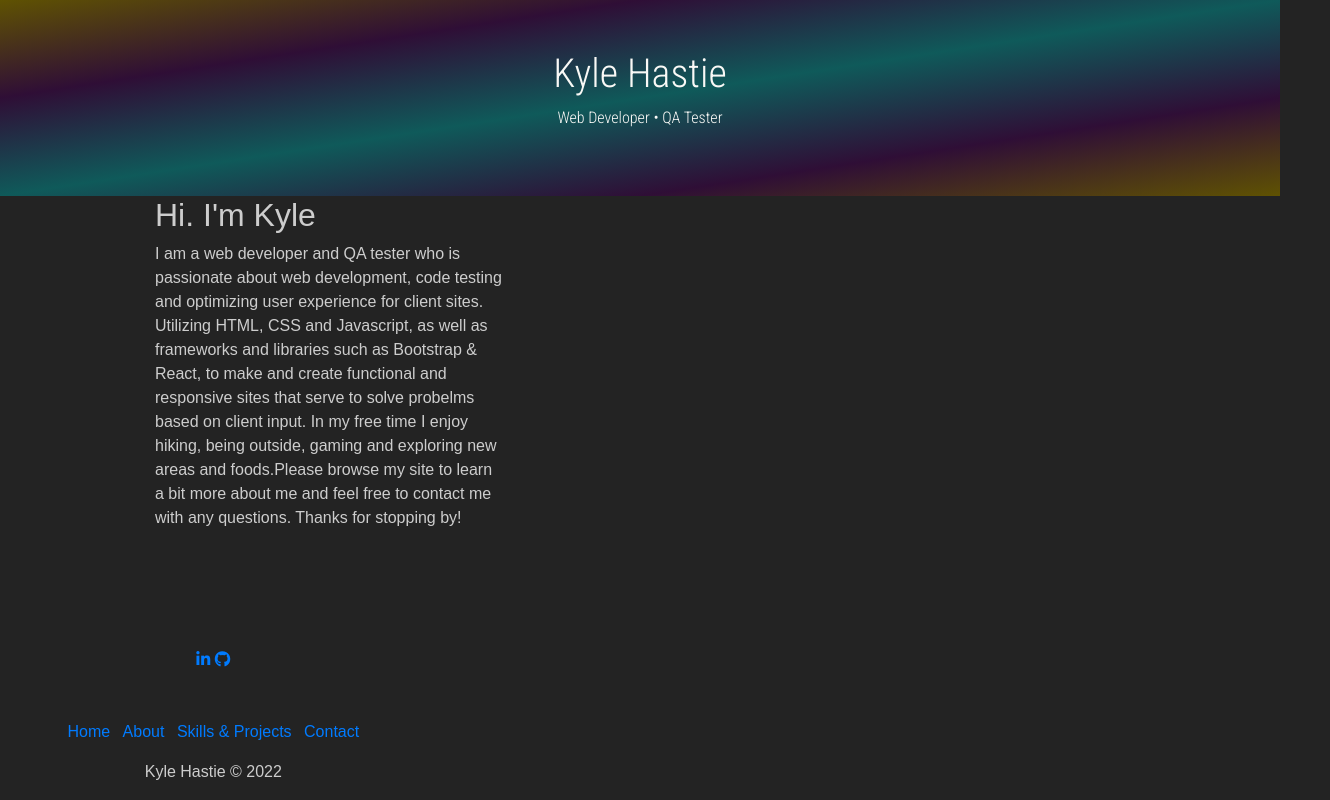
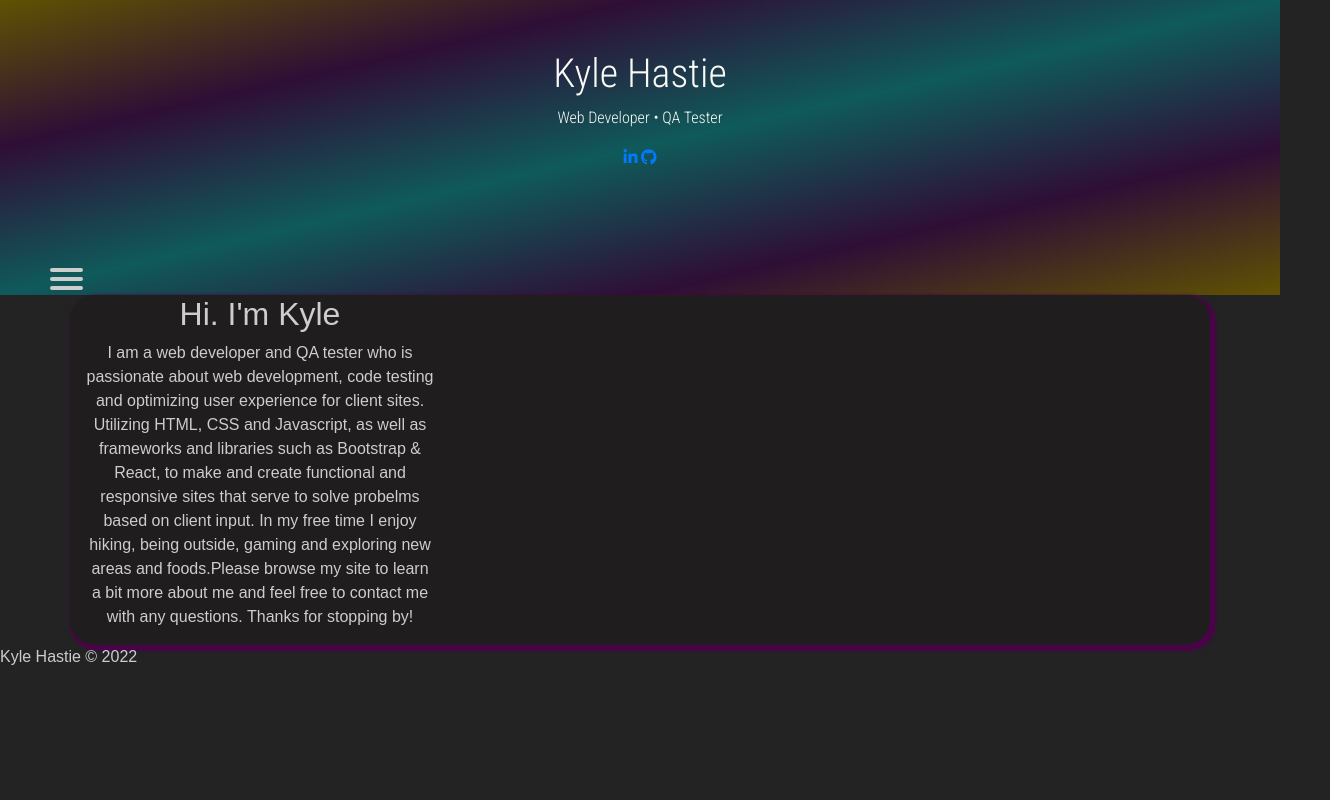
Before and after one commit to kchastie/personalSite, a website: page index.html in a window 1280 px wide. Shown: the whole page, 1330 px wide, since content can reach past the window. Drawn offline with nearby package versions, Linux system fonts and the light colour scheme.

Commit message:
Cleaned up

```diff
--- a/index.html
+++ b/index.html
@@ -15,8 +15,37 @@
     <header>
         <h1>Kyle Hastie</h1>
         <p> Web Developer &bull; QA Tester</p>
+            <div class="container" id= "social">
+                <div class="row">
+                    <div class="col-md-12">
+                        <div class="mb-5 flex-center">
+                            <a class="li-ic" href="https://www.linkedin.com/in/kyle-hastie/">
+                                <i class="fab fa-linkedin-in"> </i>
+                            </a>
+                            <a class="gh-ic" href="https://github.com/kchastie/kchastie">
+                             <i class="fa-brands fa-github"></i>
+                            </a>
+                        </div>
+                    </div>
+                </div>
+            </div>
+        </div>
+        <nav role="navigation">
+            <div id="menuToggle">
+                <input type="checkbox"/>
+                <span></span>
+                <span></span>
+                <span></span>
+                <ul id="menu">
+                    <a href="#"><li>Home</li></a>
+                    <a href="#"><li>About</li></a>
+                    <a href="#"><li>Skills & Projects</li></a>
+                    <a href="#"><li>Contact</li></a>
+                  </ul>
+                </div>
+              </nav>
     </header>
-    <div class="container float-right" id="mainContainer">
+    <div class="container" id="mainContainer">
         <div class="row">
             <div class="col col-sm-4 vstack gap-3">
             <h2>Hi. I'm Kyle</h2>
@@ -29,27 +58,7 @@
     <script src="https://cdn.jsdelivr.net/npm/bootstrap@4.6.0/dist/js/bootstrap.bundle.min.js" integrity="sha384-Piv4xVNRyMGpqkS2by6br4gNJ7DXjqk09RmUpJ8jgGtD7zP9yug3goQfGII0yAns" crossorigin="anonymous"></script>
     <script src="https://kit.fontawesome.com/96d72f195c.js" crossorigin="anonymous"></script>
 </body>
-    <footer class="page-footer font-small fixed-bottom text-center col-sm-4">
-        <div class="container" id= "social">
-            <div class="row">
-                <div class="col-md-12">
-                    <div class="mb-5 flex-center">
-                        <a class="li-ic" href="https://www.linkedin.com/in/kyle-hastie/">
-                            <i class="fab fa-linkedin-in"> </i>
-                        </a>
-                        <a class="gh-ic" href="https://github.com/kchastie/kchastie">
-                          <i class="fa-brands fa-github"></i>
-                        </a>
-                    </div>
-                </div>
-            </div>
-        </div>
-        <ul class="list-inline">
-            <li class="list-inline-item"><a href="index.html">Home</a></li>
-            <li class="list-inline-item"><a href="about.html">About</a></li>
-            <li class="list-inline-item"><a href="skills.html">Skills & Projects</a></li>
-            <li class="list-inline-item"><a href="contact.html">Contact</a></li>
-        </ul>
+    <footer>
         <p class="copyright">Kyle Hastie © 2022</p>
     </footer>
 </html>
--- a/styles.css
+++ b/styles.css
@@ -10,7 +10,7 @@ header { background-image: linear-gradient(to bottom right,rgb(95, 82, 2), rgb(4
 
 }
 footer{
-  position:fixed;
+  position:auto;
 }
 
 body
@@ -141,12 +141,19 @@ color:rgb(212, 0, 255);
 {
   transform: none;
 }
-.mainContainer {
+#mainContainer {
+  text-align: center;
   position: relative;
-    background-color: rgb(31, 29, 29); border-radius: 25px; padding: 15px; box-shadow: 3px 3px 3px 3px rgb(76, 2, 74) ;
+    background-color: rgb(31, 29, 29); border-radius: 25px; padding: auto; box-shadow: 3px 3px 3px 3px rgb(76, 2, 74) ;
     text-align: center;
-    z-index: 4;
+    z-index: auto;
 }
 #social{
   position:relative;
+  z-index:auto;
 }
+.copyright{
+  position: relative;
+  z-index:auto;
+  align-self: auto;
+}
```
